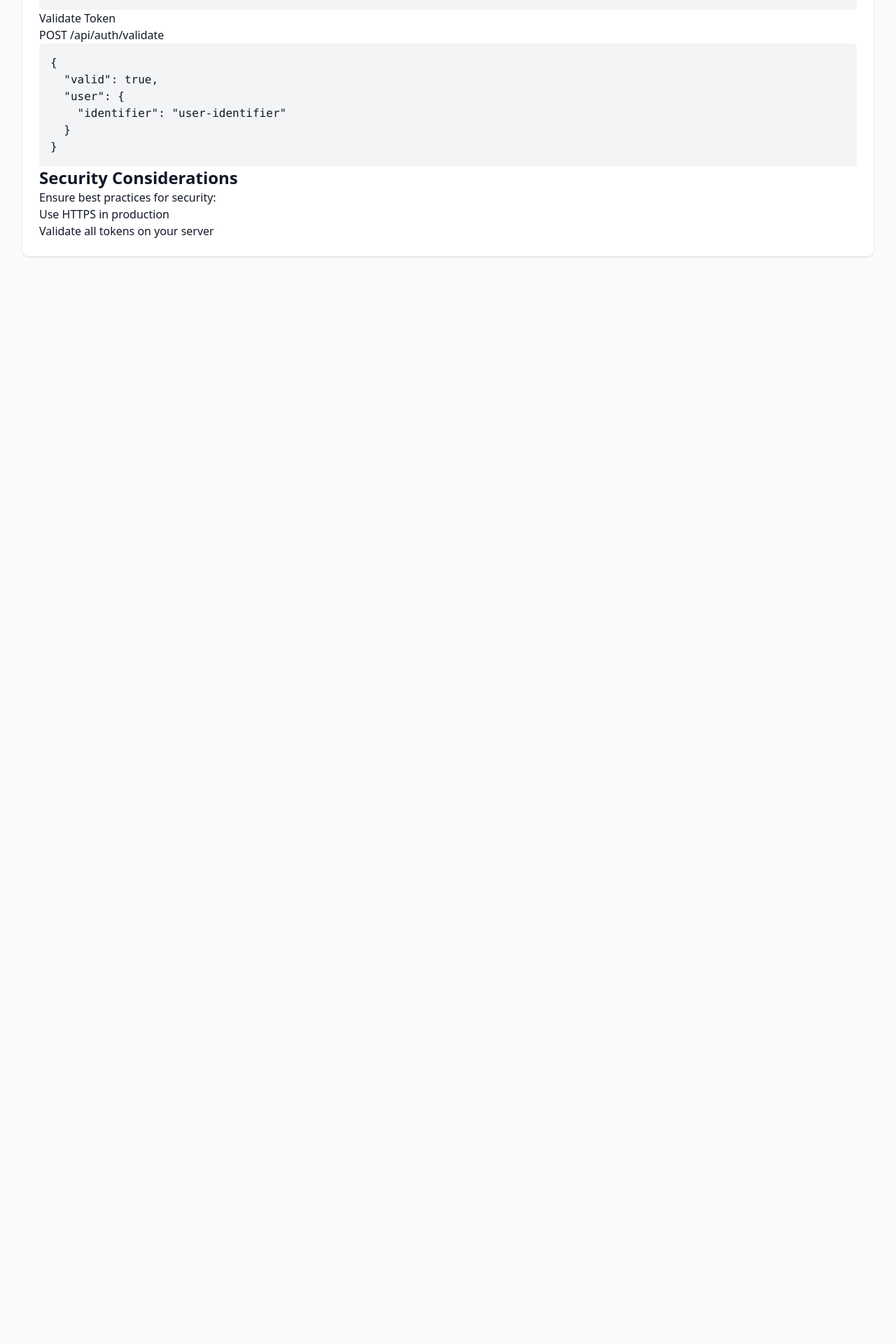
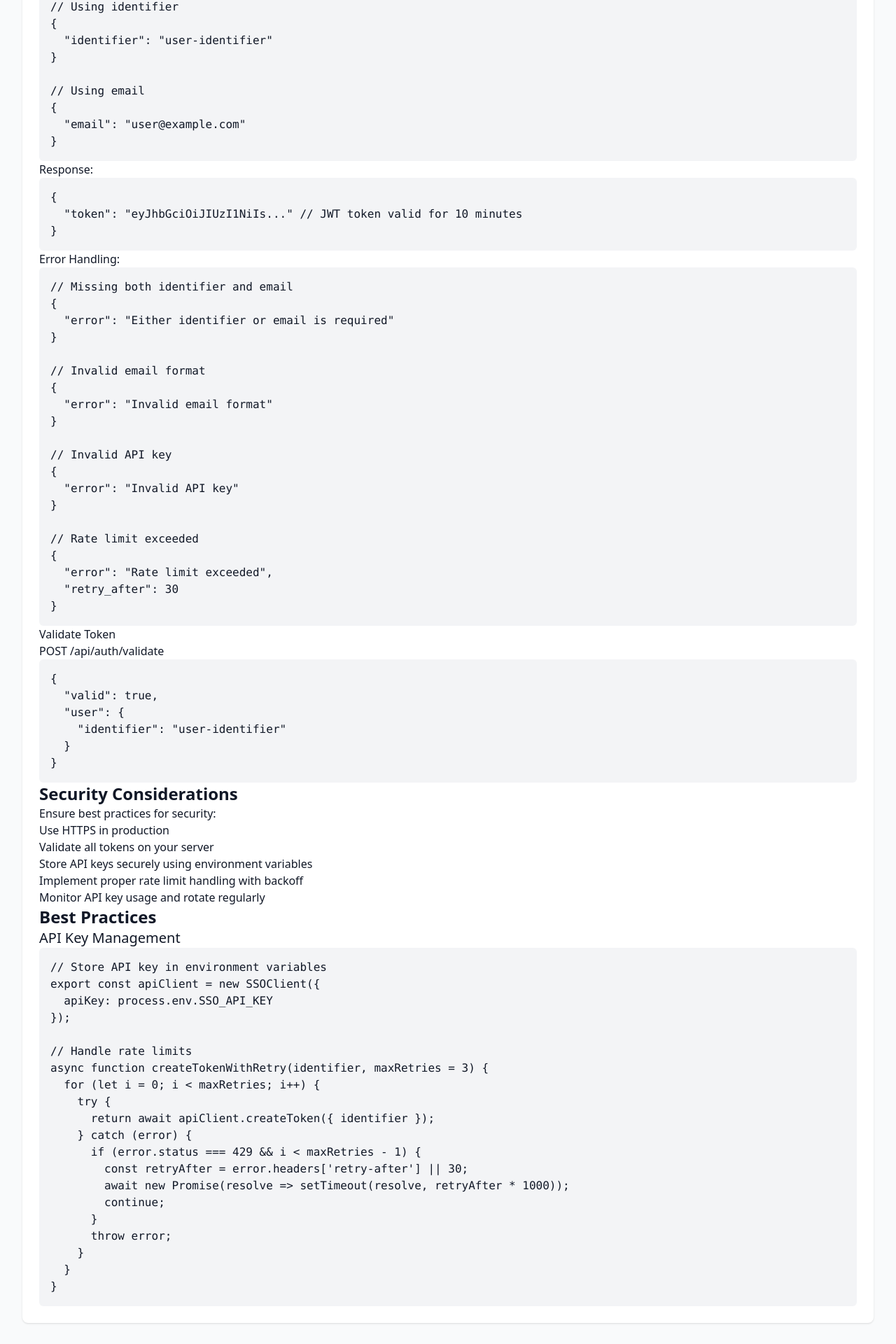
Before and after one commit to moldovancsaba/thanbetter, a Next.js app: page /docs/integration in a window 1280 px wide. Shown: the part 1730-3650 px from the top of the page at 70% size. Before the commit the page ends 2144 px from the top, so only its background shows below. Built offline with nearby package versions, Linux system fonts and the light colour scheme.

Commit message:
docs: update integration page with latest auth methods
- Add email-based authentication example
- Include detailed error handling scenarios
- Add best practices for API key management
- Enhance security considerations section

```diff
--- a/pages/docs/integration.tsx
+++ b/pages/docs/integration.tsx
@@ -82,11 +82,49 @@ export default NextAuth({
                 <h3>Token Management Endpoints</h3>
                 <h4>Create Token</h4>
                 <p>POST /api/auth/create</p>
-                <p>Create a new authentication token.</p>
+                <p>Create a new authentication token using either an identifier or email address.</p>
                 <pre className='bg-gray-100 p-4 rounded-md'>
-                  {`/api/auth/create
+                  {`POST /api/auth/create
+Content-Type: application/json
+X-API-Key: your_tenant_api_key
+
+// Using identifier
 {
   "identifier": "user-identifier"
+}
+
+// Using email
+{
+  "email": "user@example.com"
+}`}
+                </pre>
+                <p>Response:</p>
+                <pre className='bg-gray-100 p-4 rounded-md'>
+                  {`{
+  "token": "eyJhbGciOiJIUzI1NiIs..." // JWT token valid for 10 minutes
+}`}
+                </pre>
+                <p>Error Handling:</p>
+                <pre className='bg-gray-100 p-4 rounded-md'>
+                  {`// Missing both identifier and email
+{
+  "error": "Either identifier or email is required"
+}
+
+// Invalid email format
+{
+  "error": "Invalid email format"
+}
+
+// Invalid API key
+{
+  "error": "Invalid API key"
+}
+
+// Rate limit exceeded
+{
+  "error": "Rate limit exceeded",
+  "retry_after": 30
 }`}
                 </pre>
                 <h4>Validate Token</h4>
@@ -99,12 +137,39 @@ export default NextAuth({
   }
 }`}
                 </pre>
-                <h2>Security Considerations</h2>
+              <h2>Security Considerations</h2>
                 <p>Ensure best practices for security:</p>
                 <ul>
                   <li>Use HTTPS in production</li>
                   <li>Validate all tokens on your server</li>
+                  <li>Store API keys securely using environment variables</li>
+                  <li>Implement proper rate limit handling with backoff</li>
+                  <li>Monitor API key usage and rotate regularly</li>
                 </ul>
+                <h2>Best Practices</h2>
+                <h3>API Key Management</h3>
+                <pre className='bg-gray-100 p-4 rounded-md'>
+                  {`// Store API key in environment variables
+export const apiClient = new SSOClient({
+  apiKey: process.env.SSO_API_KEY
+});
+
+// Handle rate limits
+async function createTokenWithRetry(identifier, maxRetries = 3) {
+  for (let i = 0; i < maxRetries; i++) {
+    try {
+      return await apiClient.createToken({ identifier });
+    } catch (error) {
+      if (error.status === 429 && i < maxRetries - 1) {
+        const retryAfter = error.headers['retry-after'] || 30;
+        await new Promise(resolve => setTimeout(resolve, retryAfter * 1000));
+        continue;
+      }
+      throw error;
+    }
+  }
+}`}
+                </pre>
               </div>
             </div>
           </div>
```
